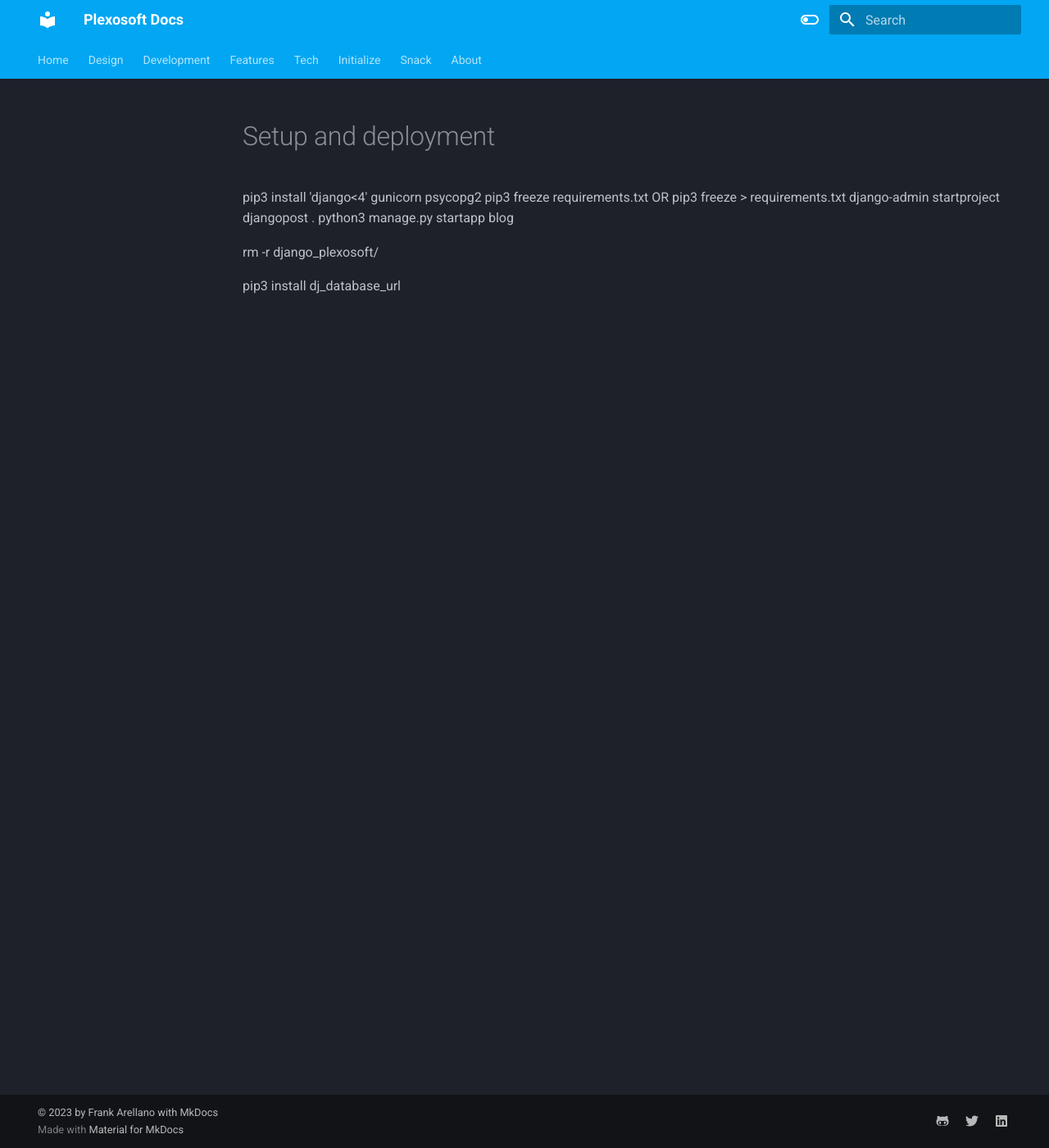
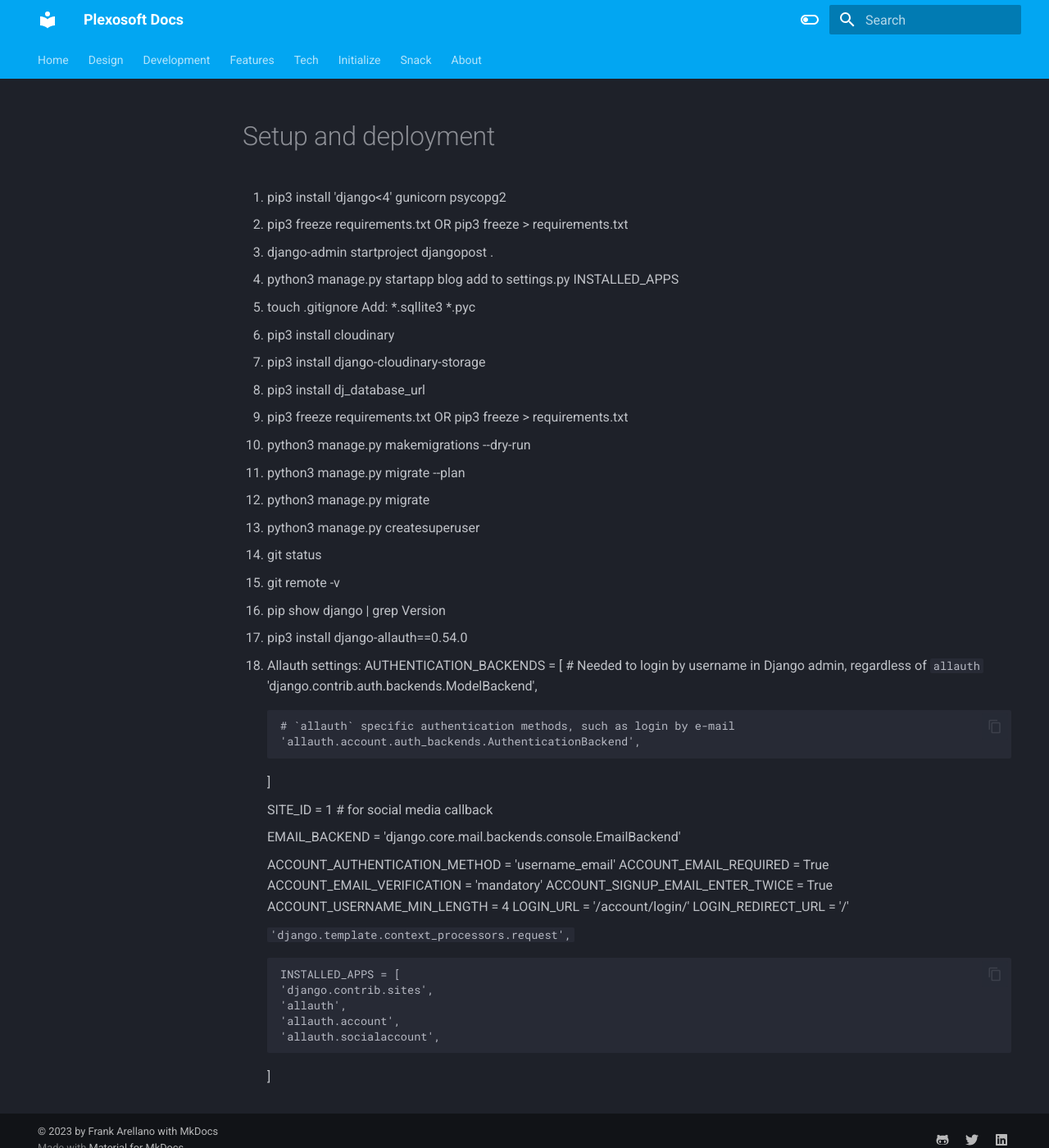
Before and after one commit to Code-Institute-Submissions/py, an MkDocs documentation site: the page built from docs/setup-and-deployment/setup_and_deployment.md, in a window 1280 px wide and 1400 px high. Shown: the whole window at 82% size. Built offline with MkDocs 1.6.1 and Material for MkDocs 9.7.7, drawn with Linux system fonts in a browser that asks for light colours.

Commit message:
set allauth finish

```diff
--- a/docs/setup-and-deployment/setup_and_deployment.md
+++ b/docs/setup-and-deployment/setup_and_deployment.md
@@ -1,8 +1,50 @@
-pip3 install 'django<4' gunicorn psycopg2
-pip3 freeze requirements.txt OR pip3 freeze > requirements.txt
-django-admin startproject djangopost .
-python3 manage.py startapp blog
+1. pip3 install 'django<4' gunicorn psycopg2
+2. pip3 freeze requirements.txt OR pip3 freeze > requirements.txt
+3. django-admin startproject djangopost .
+4. python3 manage.py startapp blog
+    add to settings.py INSTALLED_APPS
+5. touch .gitignore
+    Add:
+    *.sqllite3
+    *.pyc
+6. pip3 install cloudinary
+7. pip3 install django-cloudinary-storage
+8. pip3 install dj_database_url
+9. pip3 freeze requirements.txt OR pip3 freeze > requirements.txt
+10. python3 manage.py makemigrations --dry-run
+11. python3 manage.py migrate --plan
+12. python3 manage.py migrate
+13. python3 manage.py createsuperuser
+14. git status
+15. git remote -v
+16. pip show django | grep Version
+17. pip3 install django-allauth==0.54.0
+18. Allauth settings:
+    AUTHENTICATION_BACKENDS = [
+        # Needed to login by username in Django admin, regardless of `allauth`
+        'django.contrib.auth.backends.ModelBackend',
 
- rm -r django_plexosoft/
+        # `allauth` specific authentication methods, such as login by e-mail
+        'allauth.account.auth_backends.AuthenticationBackend',
+    ]
 
- pip3 install dj_database_url
+    SITE_ID = 1  # for social media callback
+
+    EMAIL_BACKEND = 'django.core.mail.backends.console.EmailBackend'
+
+    ACCOUNT_AUTHENTICATION_METHOD = 'username_email'
+    ACCOUNT_EMAIL_REQUIRED = True
+    ACCOUNT_EMAIL_VERIFICATION = 'mandatory'
+    ACCOUNT_SIGNUP_EMAIL_ENTER_TWICE = True
+    ACCOUNT_USERNAME_MIN_LENGTH = 4
+    LOGIN_URL = '/account/login/'
+    LOGIN_REDIRECT_URL = '/'
+
+    `'django.template.context_processors.request',`
+
+        INSTALLED_APPS = [
+        'django.contrib.sites',
+        'allauth',
+        'allauth.account',
+        'allauth.socialaccount',
+    ]
--- a/requirements.txt
+++ b/requirements.txt
@@ -7,6 +7,7 @@ colorama==0.4.6
 cssselect2==0.7.0
 dj-database-url==2.1.0
 Django==3.2.20
+django-allauth==0.54.0
 django-cloudinary-storage==0.3.0
 ghp-import==2.1.0
 gunicorn==21.2.0
@@ -15,12 +16,16 @@ mergedeep==1.3.4
 mkdocs==1.5.2
 mkdocs-material==9.1.21
 mkdocs-material-extensions==1.1.1
+oauthlib==3.2.2
 pathspec==0.11.2
 Pillow==10.0.0
 psycopg2==2.9.7
+PyJWT==2.8.0
 pymdown-extensions==10.1
+python3-openid==3.2.0
 pyyaml_env_tag==0.1
 regex==2023.8.8
+requests-oauthlib==1.3.1
 sqlparse==0.4.4
 urllib3==1.26.16
 watchdog==3.0.0
```
Also changed, not shown: 4 other files.
